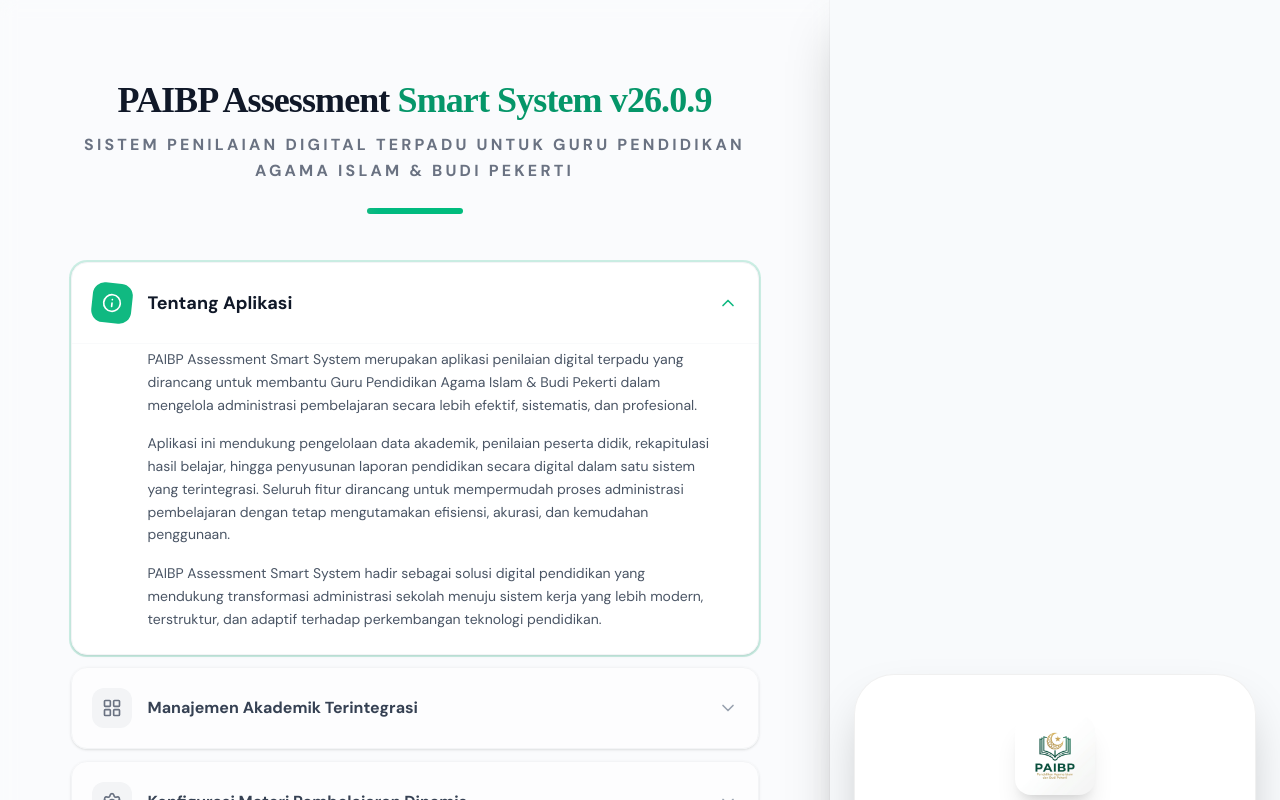
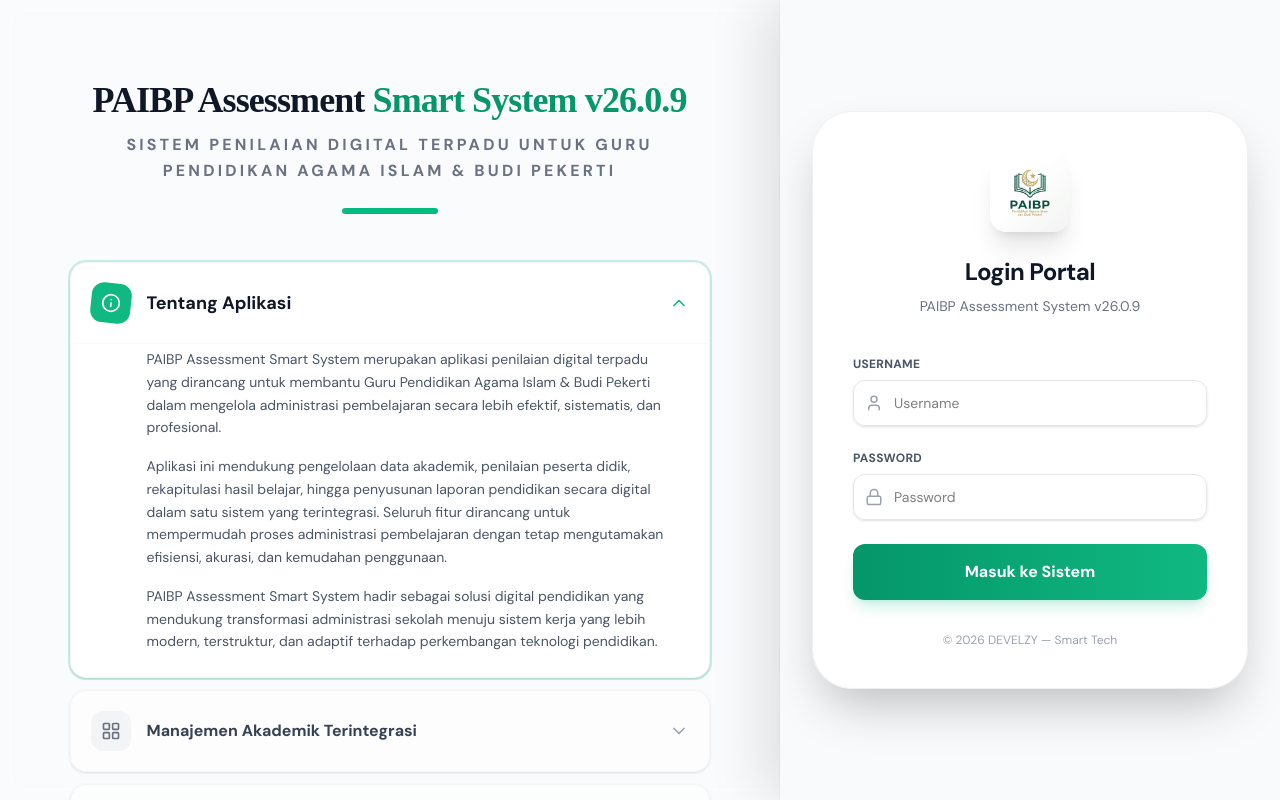
Before and after one commit to develzy/paibp, a Next.js app: page / in a window 1280 px wide. Shown: the top 800 px of the page. Built offline with nearby package versions, Linux system fonts and the light colour scheme.

Commit message:
fix: perfectly center login form and lock screen height for split view

```diff
--- a/src/app/page.tsx
+++ b/src/app/page.tsx
@@ -93,17 +93,17 @@ export default function Home() {
 
   if (!session) {
     return (
-      <div className="min-h-screen w-full bg-slate-50 dark:bg-slate-950 flex flex-col lg:flex-row overflow-hidden">
-        {/* Left Side: About / FAQ (Scrollable) */}
-        <div className="flex-1 overflow-y-auto bg-white/30 dark:bg-slate-900/30 backdrop-blur-sm border-r border-gray-100 dark:border-slate-800">
-          <div className="max-w-3xl mx-auto py-12 px-6">
+      <div className="h-screen w-full bg-slate-50 dark:bg-slate-950 flex flex-col lg:flex-row overflow-hidden">
+        {/* Left Side: About / FAQ (Independent Scroll) */}
+        <div className="flex-1 h-full overflow-y-auto bg-white/30 dark:bg-slate-900/30 backdrop-blur-sm border-r border-gray-100 dark:border-slate-800 scrollbar-hide">
+          <div className="max-w-3xl mx-auto py-12 px-6 lg:px-12">
             <About />
           </div>
         </div>
 
-        {/* Right Side: Login Form (Fixed/Centered on right) */}
-        <div className="w-full lg:w-[450px] flex items-center justify-center p-6 bg-slate-50 dark:bg-slate-950 shadow-2xl z-10">
-          <div className="glass rounded-[2.5rem] p-10 w-full max-w-md shadow-2xl border border-white/50 dark:border-slate-700/50">
+        {/* Right Side: Login Form (Perfectly Centered) */}
+        <div className="w-full lg:w-[500px] h-full flex items-center justify-center p-8 bg-slate-50 dark:bg-slate-950 shadow-[-20px_0_50px_rgba(0,0,0,0.1)] dark:shadow-[-20px_0_50px_rgba(0,0,0,0.3)] z-10">
+          <div className="glass rounded-[2.5rem] p-10 w-full max-w-md shadow-2xl border border-white/50 dark:border-slate-700/50 scale-90 lg:scale-100 transition-transform">
             <div className="text-center mb-10">
               <img src="./logo.png" alt="Logo PAI" className="w-20 h-20 mx-auto rounded-2xl shadow-xl mb-6 object-cover bg-white" />
               <h1 className="font-bold text-gray-900 dark:text-white text-2xl tracking-tight">Login Portal</h1>
```
